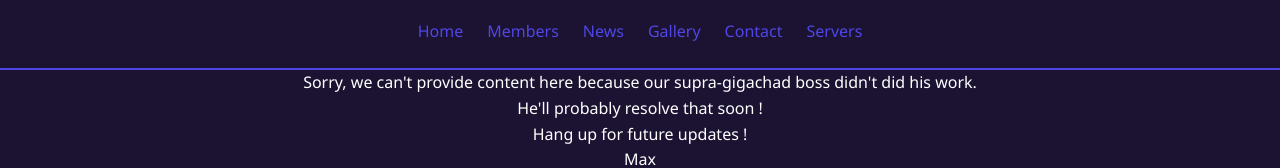
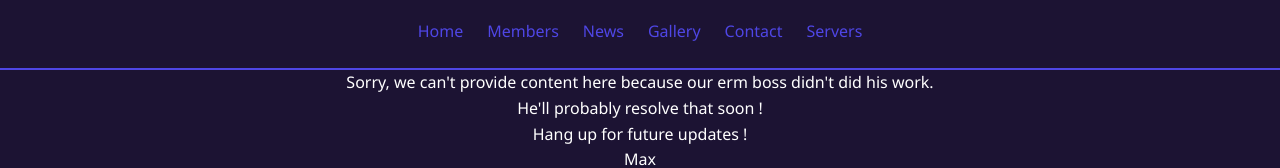
Before and after one commit to OPClan/opclan.github.io, a plain HTML site: page aboutus.html in a window 1280 px wide. Shown: the part 121-289 px from the top of the page. Drawn offline with Linux system fonts and the light colour scheme.

Commit message:
Update aboutus.html

```diff
--- a/aboutus.html
+++ b/aboutus.html
@@ -26,7 +26,7 @@
 					<a href="/servers.html">Servers</a>
 				</nav>
 			</header>
-            <p>Sorry, we can't provide content here because our supra-gigachad boss didn't did his work.</p>
+            <p>Sorry, we can't provide content here because our erm boss didn't did his work.</p>
             <p>He'll probably resolve that soon !</p>
             <p>Hang up for future updates !</p>
 			<p>Max</p>
```
